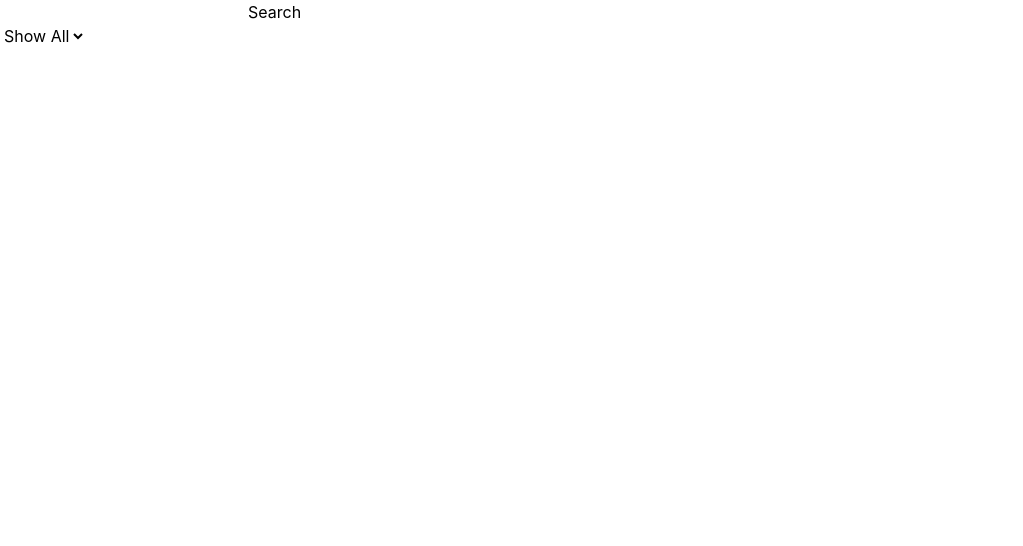
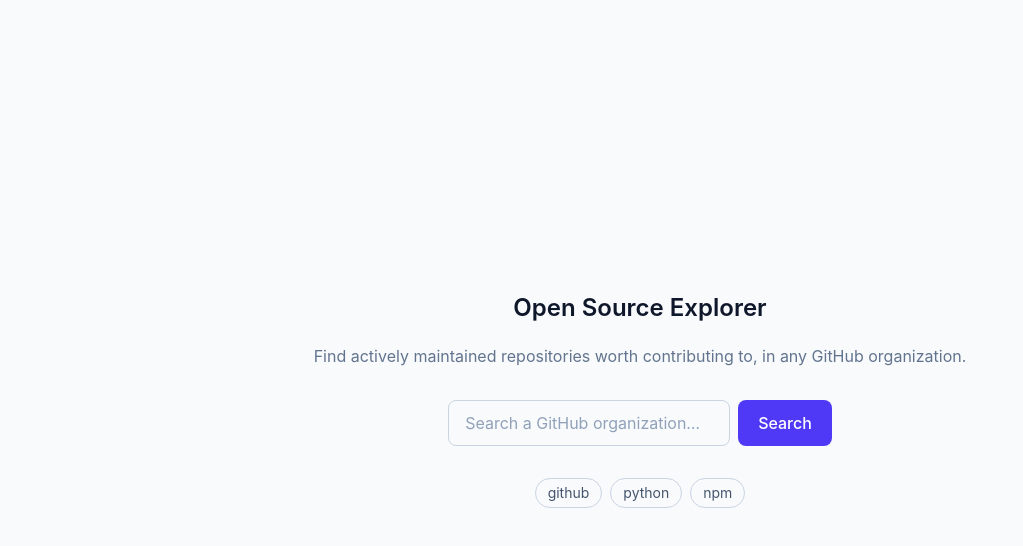
Before and after one commit to hu-maeruf/Open-Source-Explorer, a React (Vite) app: page / in a window 1280 px wide. Shown: the top 546 px of the page, without its empty margins (0-1023 px from the left). Built offline with nearby package versions, Linux system fonts and the light colour scheme.

Commit message:
feat: style all components with Tailwind
- Apply Tailwind utility classes across App, SearchBar, OrgProfile, RepositoryCard and LanguageFilter

```diff
--- a/src/App.jsx
+++ b/src/App.jsx
@@ -60,12 +60,57 @@
   function handleLanguage(language) {
     setSelectedLanguage(language);
   }
+  const heroMode = !orgData;
 
   return (
+    <div className="min-h-screen bg-slate-50">
+      <div
+        className={
+          heroMode
+            ? "flex flex-col items-center justify-center min-h-screen px-4 text-center"
+            : "pt-10 px-4"
+        }
+      >
+        {heroMode && (
           <>
+            <h1 className="text-2xl font-semibold text-slate-900">
+              Open Source Explorer
+            </h1>
+            <p className="mt-5 text-slate-500">
+              Find actively maintained repositories worth contributing to, in
+              any GitHub organization.
+            </p>
+          </>
+        )}
+
+        <div className={heroMode ? "mt-8" : ""}>
           <SearchBar onSearch={handleSearch} />
-      {loading && <p>Loading ...</p>}
-      {error.org && <p>{error.org}</p>}
+        </div>
+
+        {heroMode && (
+          <div className="mt-8 flex justify-center gap-2 text-sm">
+            {["github", "python", "npm"].map((org) => (
+              <button
+                key={org}
+                onClick={() => handleSearch(org)}
+                className="rounded-full border border-slate-300 px-3 py-1 text-slate-600 hover:border-indigo-400 hover:text-indigo-600 transition-colors"
+              >
+                {org}
+              </button>
+            ))}
+          </div>
+        )}
+      </div>
+
+      {loading && (
+        <p className="mt-6 text-center text-sm text-slate-500">Loading…</p>
+      )}
+      {error.org && (
+        <p className="mt-4 max-w-xl mx-auto text-center text-sm text-red-600">
+          {error.org}
+        </p>
+      )}
+
       {orgData && (
         <OrgProfile
           avatar_url={orgData.avatar_url}
@@ -75,8 +120,18 @@
           blog={orgData.blog}
         />
       )}
-      {error.repo && <p>{error.repo}</p>}
+
+      {error.repo && (
+        <p className="mt-4 max-w-xl mx-auto text-center text-sm text-red-600">
+          {error.repo}
+        </p>
+      )}
+
+      {rankedRepos.length > 0 && (
         <LanguageFilter repos={rankedRepos} onLanguageChange={handleLanguage} />
+      )}
+
+      <div className="max-w-xl mx-auto mt-6 space-y-3 px-4">
         {filteredRepos.map((repo) => (
           <RepositoryCard
             key={repo.name}
@@ -88,6 +143,7 @@
             html_url={repo.html_url}
           />
         ))}
-    </>
+      </div>
+    </div>
   );
 }
--- a/src/components/LanguageFilter.jsx
+++ b/src/components/LanguageFilter.jsx
@@ -1,15 +1,16 @@
-export default function LanguageFilter(props) {
-  const languagesSet = new Set(props.repos.map((r) => r.language));
+export default function LanguageFilter({ repos, onLanguageChange }) {
+  const languagesSet = new Set(repos.map((r) => r.language));
   const languages = [...languagesSet].filter(Boolean);
   return (
-    <>
-      <label htmlFor="langFilter"></label>
+    <div className="max-w-xl mx-auto mt-6 flex items-center gap-2">
+      <label htmlFor="langFilter" className="text-sm text-slate-600">
+        Language
+      </label>
       <select
-        onChange={(e) => {
-          props.onLanguageChange(e.target.value);
-        }}
+        onChange={(e) => onLanguageChange(e.target.value)}
         name="programmingLanguage"
         id="langFilter"
+        className="rounded-lg border border-slate-300 px-3 py-1.5 text-sm text-slate-900 focus:outline-none focus:ring-2 focus:ring-indigo-500"
       >
         <option key="" value="">
           Show All
@@ -20,6 +21,6 @@
           </option>
         ))}
       </select>
-    </>
+    </div>
   );
 }
--- a/src/components/OrgProfile.jsx
+++ b/src/components/OrgProfile.jsx
@@ -6,18 +6,38 @@
   blog,
 }) {
   return (
+    <div className="max-w-xl mx-auto mt-8 flex items-center gap-4 rounded-xl border border-slate-200 bg-white p-5">
+      <img
+        src={avatar_url}
+        alt="Avatar image"
+        className="h-16 w-16 rounded-full"
+      />
       <div>
-      <img src={avatar_url} alt={name + " image"} />
-      <h1>{name}</h1>
-      <p>{description || "No description provided."}</p>
-      <a target="_blank" rel="noopener noreferrer" href={html_url}>
+        <h1 className="text-lg font-semibold text-slate-900">{name}</h1>
+        <p className="text-sm text-slate-500">
+          {description || "No description provided."}
+        </p>
+        <div className="mt-1 flex gap-3 text-sm">
+          <a
+            target="_blank"
+            rel="noopener noreferrer"
+            href={html_url}
+            className="text-indigo-600 hover:underline"
+          >
             Github Profile
           </a>
           {blog && (
-        <a target="_blank" rel="noopener noreferrer" href={blog}>
+            <a
+              target="_blank"
+              rel="noopener noreferrer"
+              href={blog}
+              className="text-indigo-600 hover:underline"
+            >
               Website
             </a>
           )}
         </div>
+      </div>
+    </div>
   );
 }
--- a/src/components/RepositoryCard.jsx
+++ b/src/components/RepositoryCard.jsx
@@ -1,13 +1,30 @@
-export default function RepositoryCard(props) {
+export default function RepositoryCard({
+  updated_at,
+  name,
+  stargazers_count,
+  description,
+  language,
+  html_url,
+}) {
+  const updated = new Date(updated_at).toLocaleDateString();
   return (
-    <div>
-      <h2>{props.name}</h2>
-      <p>{props.description}</p>
-      <p>{props.stargazers_count}</p>
-      <p>{props.updated_at}</p>
-      <p>{props.language}</p>
-      <a target="_blank" rel="noopener noreferrer" href={props.html_url}>
-        View on Github
+    <div className="rounded-xl border border-slate-200 bg-white p-5">
+      <div className="flex items-start justify-between gap-3">
+        <h2 className="font-semibold text-slate-900">{name}</h2>
+        <span className="font-mono text-xs text-slate-500">
+          ⭐ {stargazers_count}
+        </span>
+      </div>
+      <p className="mt-1 text-sm text-slate-600 line-clamp-2">{description}</p>
+      <div className="mt-3 flex items-center justify-between text-xs text-slate-500">
+        <span className="font-mono text-sm text-slate-500">{language}</span>
+        <span className="font-mono">Updated {updated}</span>
+      </div>
+      <a
+        href={html_url}
+        className="mt-3 inline-block text-sm text-indigo-600 hover:underline"
+      >
+        View on GitHub
       </a>
     </div>
   );
--- a/src/components/SearchBar.jsx
+++ b/src/components/SearchBar.jsx
@@ -5,18 +5,21 @@
 
   function handleSubmit(e) {
     e.preventDefault();
-    console.log(searchText);
     onSearch(searchText);
   }
 
   return (
-    <form onSubmit={handleSubmit}>
+    <form onSubmit={handleSubmit} className="flex gap-2 max-w-xl mx-auto">
       <input
         type="text"
         value={searchText}
         onChange={(e) => setSearchText(e.target.value)}
+        placeholder="Search a GitHub organization…"
+        className="flex-1 rounded-lg border border-slate-300 px-4 py-2.5 text-slate-900 placeholder:text-slate-400 focus:outline-none focus:ring-2 focus:ring-indigo-500"
       />
-      <button>Search</button>
+      <button className="rounded-lg bg-indigo-600 px-5 py-2.5 font-medium text-white hover:bg-indigo-700 transition-colors">
+        Search
+      </button>
     </form>
   );
 }
```
Lines whose indentation alone changed are shown as unchanged.
